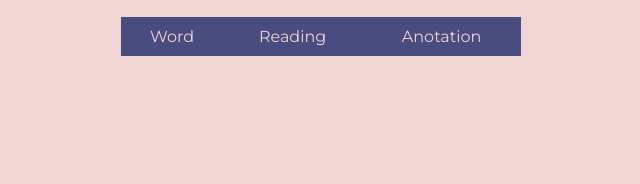
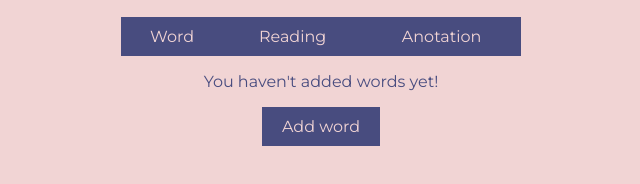
Before and after one commit to MalenaLucero/kanjiApp, a plain HTML site: page index.html in a window 1280 px wide. Both pictures are taken after a click on the link "All". Shown: the part 124-308 px from the top of the page, without its empty margins (319-959 px from the left). Drawn offline with Linux system fonts and the light colour scheme.

Commit message:
no words yet message

```diff
--- a/index.html
+++ b/index.html
@@ -104,6 +104,10 @@
             <tbody id="storedWordsTable">
             </tbody>
         </table>
+        <div class="noStoredWords show" id="noStoredWords">
+            <p>You haven't added words yet!</p>
+            <a href="#" onclick="addKanjiSection()">Add word</a>
+        </div>
     </section>
 </body>
 </html>
--- a/main.js
+++ b/main.js
@@ -180,6 +180,7 @@ const jlptSection = () =>{
 }
 
 const allSection = () =>{
+  userInput.allWords.length === 0 ? showElement('noStoredWords') : hideElement('noStoredWords')
   hideElement('addKanjiSection')
   hideElement('searchSection')
   hideElement('jlptSection')
--- a/styles/style.scss
+++ b/styles/style.scss
@@ -18,6 +18,12 @@ a{
     color: $background-color;
     background-color: $dark-color;
     display: inline-block;
+}
+
+@mixin centering{
+    margin: 0 auto;
+    width: 100%;
+    max-width: 400px;
 }
 
 @mixin form($backgroundColor, $borderColor){
@@ -197,6 +203,12 @@ body{
                 }
             }
         }
+        div.noStoredWords{
+            @include centering;
+            color: $dark-color;
+            text-align: center;
+            font-family: $English-font;
+        }
     }
 }
 
```
Also changed, not shown: style/style.css, 1 other file.
